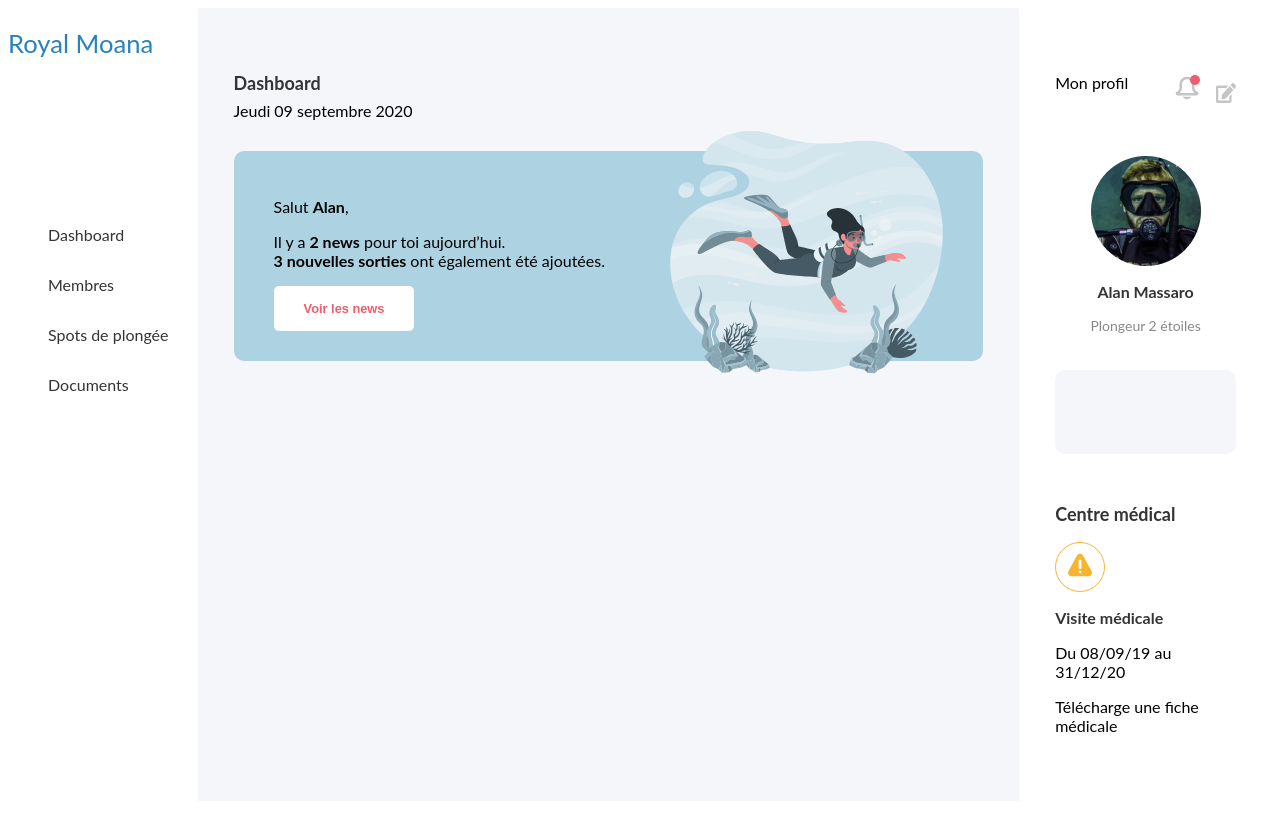
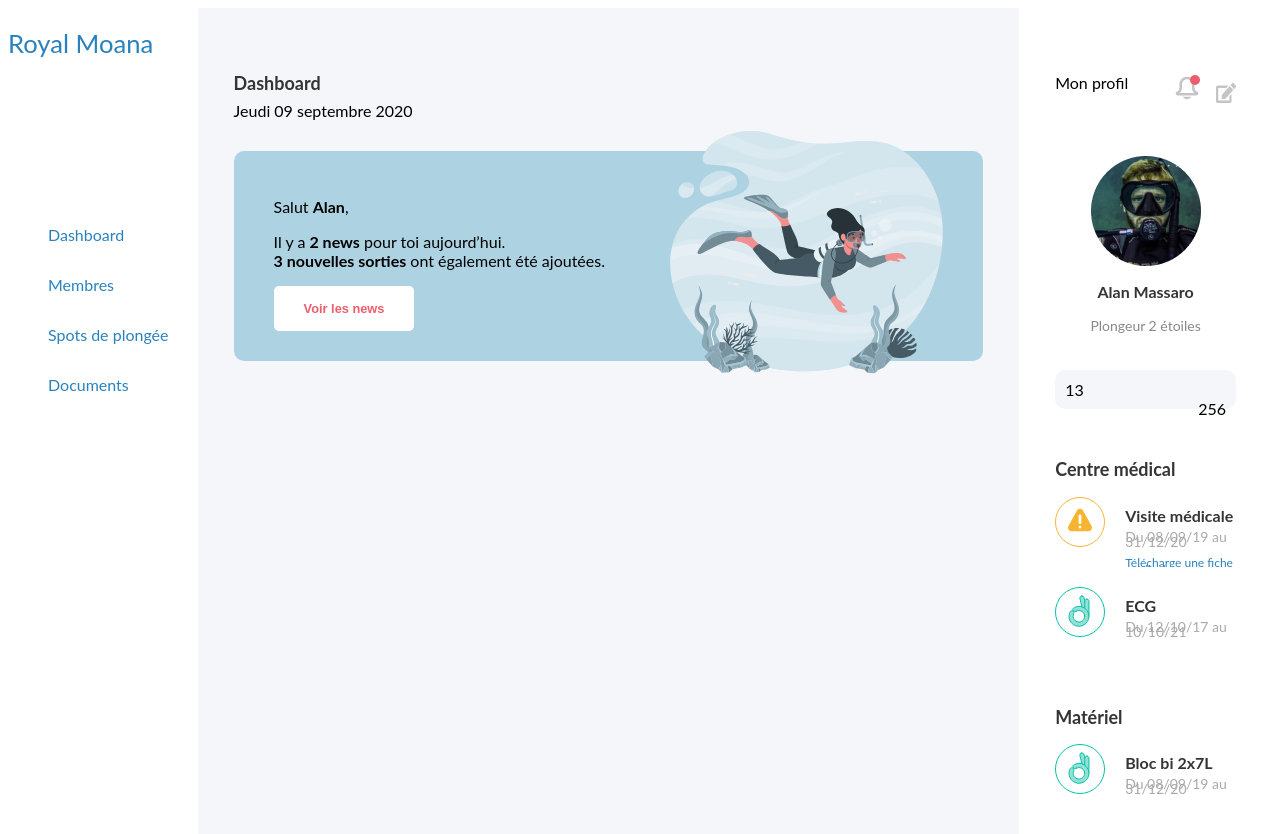
Before and after one commit to macmowl/moana, a plain HTML site: page index.html in a window 1280 px wide. Before the commit the page ends 809 px from the top, so only its background shows below. Drawn offline with Linux system fonts and the light colour scheme.

Commit message:
profile added

```diff
--- a/index.html
+++ b/index.html
@@ -74,21 +74,45 @@
         <h3 class="avatarName">Alan Massaro</h3>
         <p class="caption">Plongeur 2 étoiles</p>
         <div class="profileScore">
-
+            <div class="spot">
+                <span class="spotNb">
+                    13
+                </span>
+            </div>
+            <div class="dives">
+                <span class="divesNb">
+                    256
+                </span>
+            </div>
         </div>
         <div class="medical">
             <h2>Centre médical</h2>
             <ul>
                 <li>
-                    <div class="container">
-                        <div class="icon">
                     <img src="media/medical/alert.svg" alt="C'est l'heure du médecin">
-                        </div>
                     <div class="info">
                         <h3>Visite médicale</h3>
                         <p>Du 08/09/19 au 31/12/20</p>
                         <a href="#">Télécharge une fiche médicale</a>
                     </div>
+                </li>
+                <li>
+                    <img src="media/medical/safe.svg" alt="Tout est en ordre">
+                    <div class="info">
+                        <h3>ECG</h3>
+                        <p>Du 12/10/17 au 10/10/21</p>
+                    </div>
+                </li>
+            </ul>
+        </div>
+        <div class="medical">
+            <h2>Matériel</h2>
+            <ul>
+                <li>
+                    <img src="media/medical/safe.svg" alt="En ordre">
+                    <div class="info">
+                        <h3>Bloc bi 2x7L</h3>
+                        <p>Du 08/09/19 au 31/12/20</p>
                     </div>
                 </li>
             </ul>
--- a/style.css
+++ b/style.css
@@ -7,7 +7,7 @@ ul {
 
 a,
 button {
-  color: inherit;
+  color: #2982BD;
 }
 
 a {
@@ -146,28 +146,49 @@ nav ul li {
 .profileScore {
     background-color: #F5F6FA;
     border-radius: 10px;
-    height: 84px;
+    /*height: 84px;*/
     margin-top: 35px;
+    padding: 10px;
+}
+
+.dives {
+    float: right;
 }
 
 .medical {
     margin-top: 50px;
 }
 
-.medical .container {
+.medical li {
     overflow: auto;
+    margin-bottom: 20px;
 }
 
 .medical .icon {
     float: left;
 }
 
-.medical .icon img {
+.medical img {
+    float: left;
     display: block;
+    margin-right: 20px;
 }
 
 .medical .info {
-    float: left;
+    line-height: 5px;
+    overflow: hidden;
+    height: 70px;
+    word-wrap: normal;
+}
+
+.medical .info p {
+    color: #A9A9A9;
+    font-size: 14px;
+}
+
+.medical .info a {
+    font-size: 12px;
+    text-decoration: underline;
 }
 
 .profile ul {
```
Lines whose indentation alone changed are shown as unchanged.
